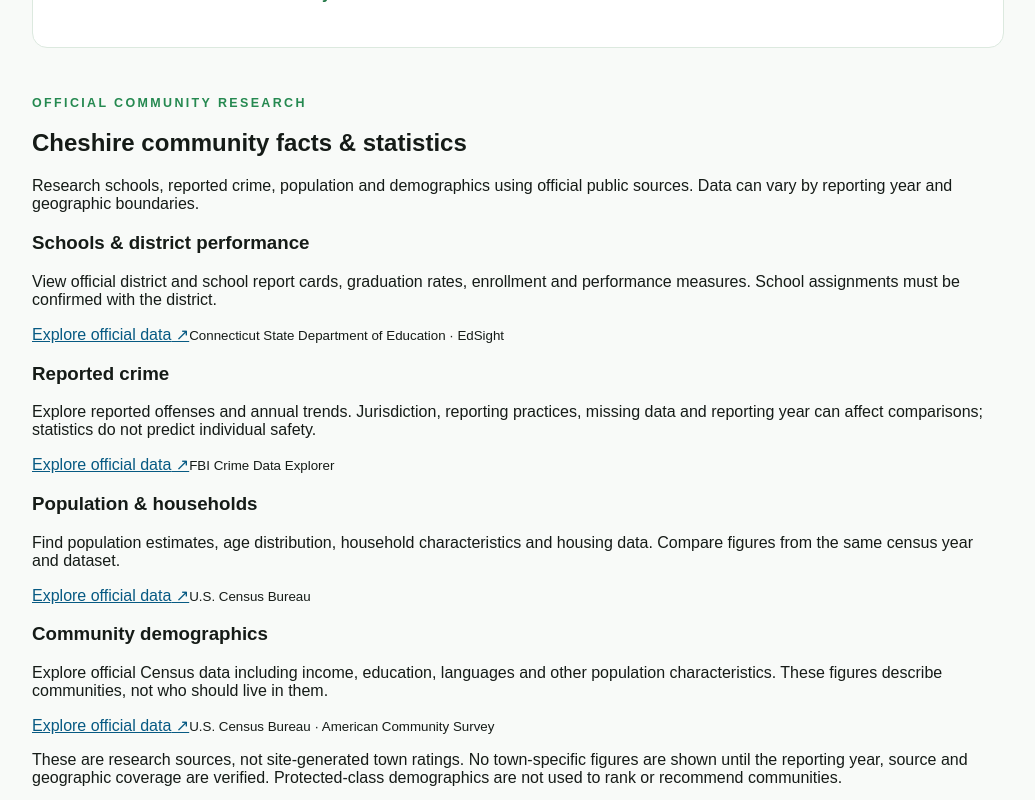
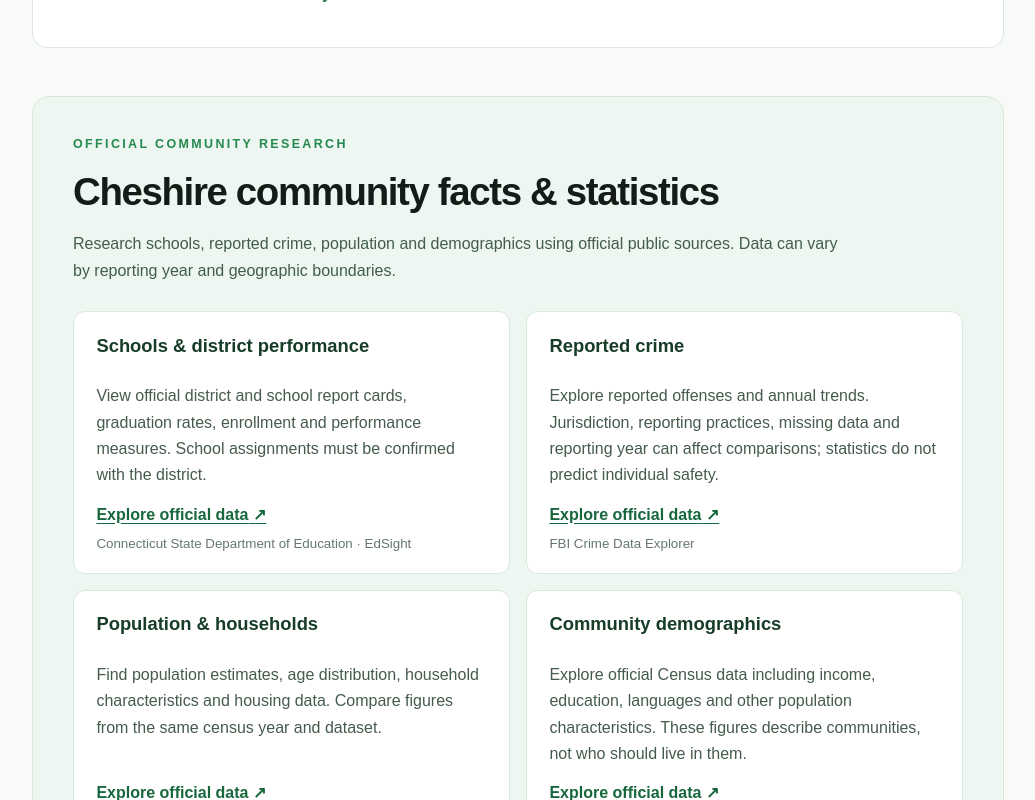
Before and after one commit to joeysellsct/Explore-Connecticut-Living, a Next.js app: page /en/towns/cheshire in a window 1280 px wide. Shown: the part 3060-3860 px from the top of the page, without its empty margins (122-1157 px from the left). Built offline with nearby package versions, Linux system fonts and the light colour scheme; no server answers.

Commit message:
Style official community facts research cards across town pages

```diff
--- a/app/globals.css
+++ b/app/globals.css
@@ -178,3 +178,16 @@
 .photo-filter button[aria-pressed=true]{background:#194d31;color:white;border-color:#194d31}
 .rotating-hero-place{position:absolute;bottom:1.5rem;left:max(1.5rem,calc((100vw - 1180px)/2));z-index:2;color:#fff;font-size:.78rem;font-weight:700;letter-spacing:.035em;text-shadow:0 1px 5px #0009}
 @media(max-width:760px){.rotating-hero-place{bottom:.9rem;font-size:.69rem}.photo-filter button{padding:.55rem .85rem}}
+
+/* Consistent, source-first community statistics section for all town guides */
+.community-facts{margin:3rem 0;padding:2.5rem;border-radius:18px;background:#edf6f0;border:1px solid #d5e7d9}
+.community-facts h2{font-size:clamp(1.7rem,3vw,2.6rem);letter-spacing:-.035em;margin:.65rem 0}
+.community-facts-lead{max-width:780px;line-height:1.7;color:#425d4c}
+.community-facts-grid{display:grid;grid-template-columns:repeat(2,minmax(0,1fr));gap:1rem;margin:1.7rem 0}
+.community-fact-card{background:white;border:1px solid #dbe8de;border-radius:12px;padding:1.4rem;display:flex;flex-direction:column;align-items:flex-start}
+.community-fact-card h3{margin:0 0 .65rem;font-size:1.15rem;color:#173c27}
+.community-fact-card p{line-height:1.65;color:#455b4c;flex:1}
+.community-fact-card a{color:#17673d;font-weight:750;text-underline-offset:3px}
+.community-fact-card small{display:block;margin-top:.75rem;color:#66776b}
+.community-facts-note{font-size:.82rem;line-height:1.65;color:#52685a}
+@media(max-width:760px){.community-facts{padding:1.5rem;margin:2rem 0}.community-facts-grid{grid-template-columns:1fr}}
```
